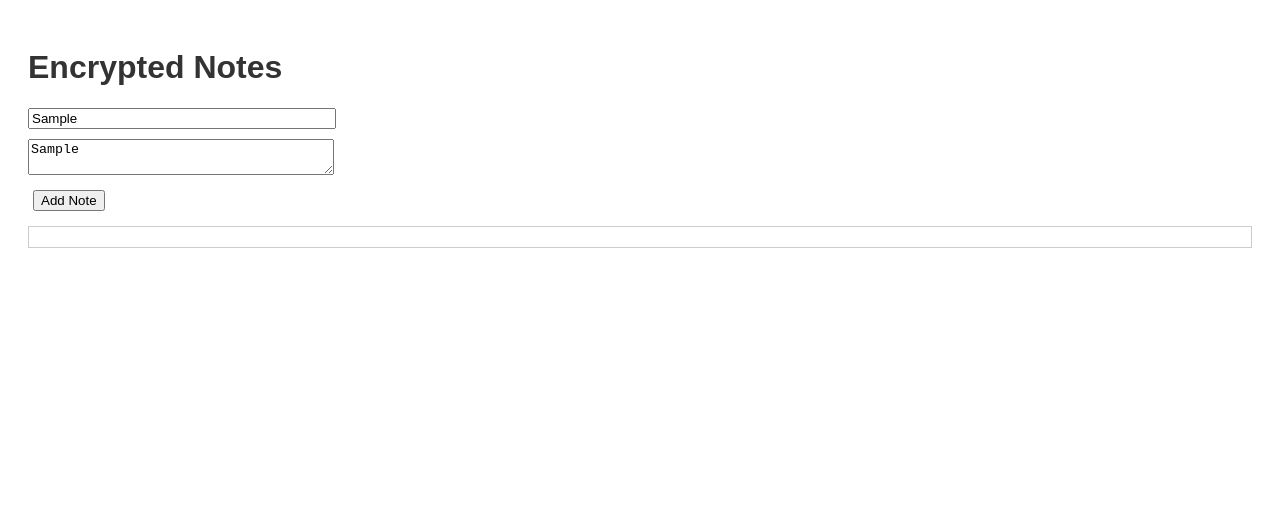
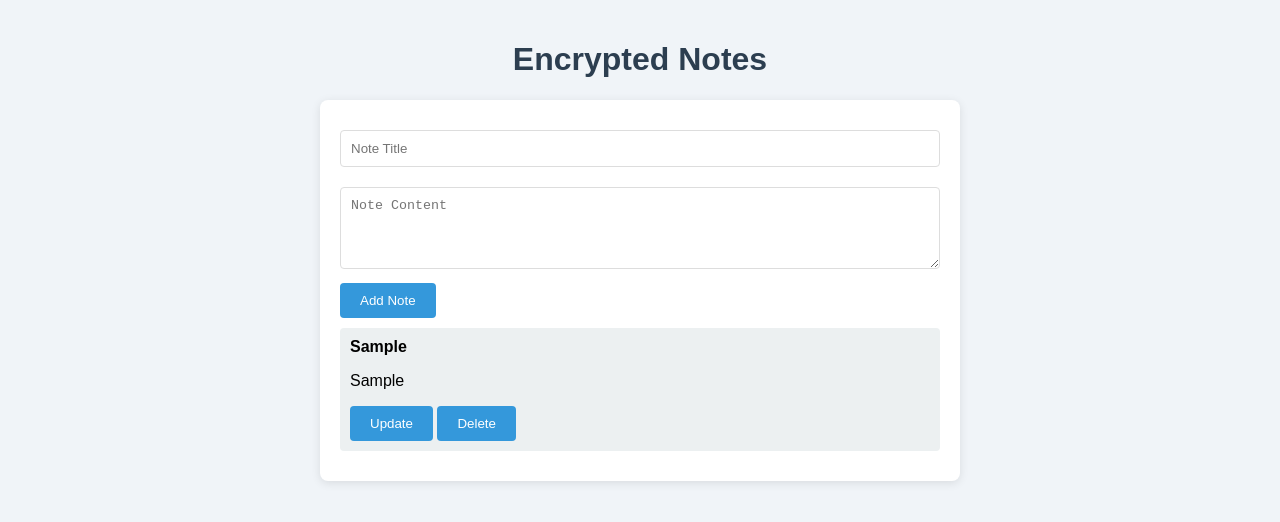
Before and after one commit to kalyan14o1/cloud-notes-app, a website: page public/index.html in a window 1280 px wide. Both pictures are taken after typing "Sample", "Sample" into the empty fields and a click on the button "Add Note". Drawn offline with nearby package versions, Linux system fonts and the light colour scheme; no server answers.

Commit message:
Add encryption, update, delete, and styled UI

```diff
--- a/package.json
+++ b/package.json
@@ -13,6 +13,7 @@
   "dependencies": {
     "@aws-sdk/client-dynamodb": "^3.782.0",
     "@aws-sdk/lib-dynamodb": "^3.782.0",
+    "crypto-js": "^4.2.0",
     "express": "^5.1.0"
   },
   "devDependencies": {
--- a/public/index.html
+++ b/public/index.html
@@ -1,15 +1,20 @@
 <!DOCTYPE html>
-<html>
+<html lang="en">
 <head>
-    <title>Notes App</title>
+    <meta charset="UTF-8">
+    <meta name="viewport" content="width=device-width, initial-scale=1.0">
+    <title>Encrypted Notes</title>
     <link rel="stylesheet" href="style.css">
 </head>
 <body>
     <h1>Encrypted Notes</h1>
-    <input id="title" placeholder="Note Title">
-    <textarea id="content" placeholder="Note Content"></textarea>
-    <button onclick="createNote()">Add Note</button>
-    <div id="notes"></div>
+    <div class="note-container">
+        <input type="text" id="noteTitle" placeholder="Note Title">
+        <textarea id="noteContent" placeholder="Note Content" rows="4"></textarea>
+        <button onclick="addNote()">Add Note</button>
+        <div id="notesList"></div>
+    </div>
+    <script src="https://cdnjs.cloudflare.com/ajax/libs/crypto-js/4.1.1/crypto-js.min.js"></script>
     <script src="script.js"></script>
 </body>
 </html>
--- a/public/script.js
+++ b/public/script.js
@@ -1,45 +1,76 @@
-async function fetchNotes() {
-    const response = await fetch('/notes');
-    const notes = await response.json();
-    const notesDiv = document.getElementById('notes');
-    notesDiv.innerHTML = '';
+const SECRET_KEY = 'Chunmun@14';
+
+function encrypt(text) {
+    console.log('Encrypting:', text);
+    const encrypted = CryptoJS.AES.encrypt(text, SECRET_KEY).toString();
+    console.log('Encrypted:', encrypted);
+    return encrypted;
+}
+
+function decrypt(ciphertext) {
+    console.log('Decrypting:', ciphertext);
+    const bytes = CryptoJS.AES.decrypt(ciphertext, SECRET_KEY);
+    const decrypted = bytes.toString(CryptoJS.enc.Utf8);
+    console.log('Decrypted:', decrypted);
+    return decrypted;
+}
+
+function addNote() {
+    const title = document.getElementById('noteTitle').value;
+    const content = document.getElementById('noteContent').value;
+    if (title && content) {
+        const encryptedContent = encrypt(content);
+        const note = { id: Date.now(), title, content: encryptedContent };
+        saveNote(note);
+        displayNotes();
+        document.getElementById('noteTitle').value = '';
+        document.getElementById('noteContent').value = '';
+    }
+}
+
+function saveNote(note) {
+    let notes = JSON.parse(localStorage.getItem('notes') || '[]');
+    notes.push(note);
+    localStorage.setItem('notes', JSON.stringify(notes));
+}
+
+function updateNote(id) {
+    const notes = JSON.parse(localStorage.getItem('notes') || '[]');
+    const note = notes.find(n => n.id === id);
+    const newTitle = prompt('Edit title:', note.title);
+    const newContent = prompt('Edit content:', decrypt(note.content));
+    if (newTitle && newContent) {
+        note.title = newTitle;
+        note.content = encrypt(newContent);
+        localStorage.setItem('notes', JSON.stringify(notes));
+        displayNotes();
+    }
+}
+
+function deleteNote(id) {
+    if (confirm('Delete this note?')) {
+        let notes = JSON.parse(localStorage.getItem('notes') || '[]');
+        notes = notes.filter(n => n.id !== id);
+        localStorage.setItem('notes', JSON.stringify(notes));
+        displayNotes();
+    }
+}
+
+function displayNotes() {
+    const notesList = document.getElementById('notesList');
+    notesList.innerHTML = '';
+    const notes = JSON.parse(localStorage.getItem('notes') || '[]');
     notes.forEach(note => {
         const div = document.createElement('div');
+        div.className = 'note';
         div.innerHTML = `
-            <h3>${note.title}</h3>
-            <p>${note.content}</p>
-            <button onclick="updateNote('${note.id}')">Update</button>
-            <button onclick="deleteNote('${note.id}')">Delete</button>
+            <strong>${note.title}</strong>
+            <p>${decrypt(note.content)}</p>
+            <button onclick="updateNote(${note.id})">Update</button>
+            <button onclick="deleteNote(${note.id})">Delete</button>
         `;
-        notesDiv.appendChild(div);
+        notesList.appendChild(div);
     });
 }
 
-async function createNote() {
-    const title = document.getElementById('title').value;
-    const content = document.getElementById('content').value;
-    await fetch('/notes', {
-        method: 'POST',
-        headers: { 'Content-Type': 'application/json' },
-        body: JSON.stringify({ title, content })
-    });
-    fetchNotes();
-}
-
-async function updateNote(id) {
-    const title = prompt('New title:');
-    const content = prompt('New content:');
-    await fetch(`/notes/${id}`, {
-        method: 'PUT',
-        headers: { 'Content-Type': 'application/json' },
-        body: JSON.stringify({ title, content })
-    });
-    fetchNotes();
-}
-
-async function deleteNote(id) {
-    await fetch(`/notes/${id}`, { method: 'DELETE' });
-    fetchNotes();
-}
-
-fetchNotes();
+window.onload = displayNotes;
--- a/public/style.css
+++ b/public/style.css
@@ -1,5 +1,44 @@
-body { font-family: Arial, sans-serif; padding: 20px; }
-h1 { color: #333; }
-input, textarea { display: block; margin: 10px 0; width: 300px; }
-button { margin: 5px; }
-div { border: 1px solid #ccc; padding: 10px; margin: 10px 0; }
+body {
+    font-family: Arial, sans-serif;
+    background-color: #f0f4f8;
+    margin: 0;
+    padding: 20px;
+}
+h1 {
+    color: #2c3e50;
+    text-align: center;
+}
+.note-container {
+    max-width: 600px;
+    margin: 0 auto;
+    background: #ffffff;
+    padding: 20px;
+    border-radius: 8px;
+    box-shadow: 0 2px 10px rgba(0, 0, 0, 0.1);
+}
+input, textarea {
+    width: 100%;
+    padding: 10px;
+    margin: 10px 0;
+    border: 1px solid #ddd;
+    border-radius: 4px;
+    box-sizing: border-box;
+}
+button {
+    background-color: #3498db;
+    color: white;
+    padding: 10px 20px;
+    border: none;
+    border-radius: 4px;
+    cursor: pointer;
+}
+button:hover {
+    background-color: #2980b9;
+}
+.note {
+    background: #ecf0f1;
+    padding: 10px;
+    margin: 10px 0;
+    border-radius: 4px;
+    word-wrap: break-word;
+}
--- a/server.js
+++ b/server.js
@@ -93,6 +93,5 @@ app.delete('/notes/:id', async (req, res) => {
 
 app.listen(port, () => console.log(`Server running on port ${port}`));console.log('Pipeline test');
 app.get('/', (req, res) => res.send('CloudNotes CI/CD Success!'));
-console.log('S3 Pipeline test');
+console.log('CI/CD with encryption');
 app.listen(process.env.PORT || 8080, () => console.log('Server running on port 8080'));
-console.log('CI/CD test');
```
Also changed, not shown: 2 other files.
